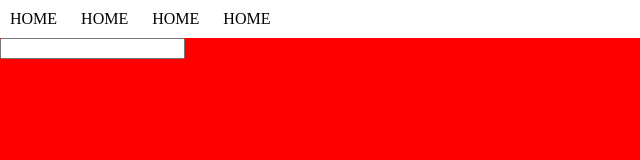
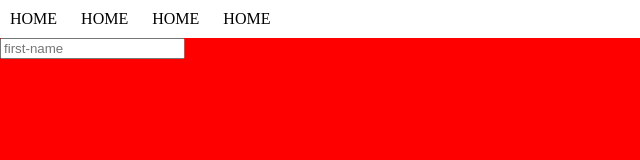
Before and after one commit to jakirphero/my-first-website, a plain HTML site: page index.html in a window 1280 px wide. Shown: the full height of the page, 0-640 px from the left. Drawn offline with Linux system fonts and the light colour scheme.

Commit message:
change text

```diff
--- a/index.html
+++ b/index.html
@@ -19,7 +19,7 @@
                </ul>
            </div>
        </header>
-       <input type="text">
+       <input type="text" name="first_name" placeholder="first-name">
    </div>
 </body>
 </html>
```
